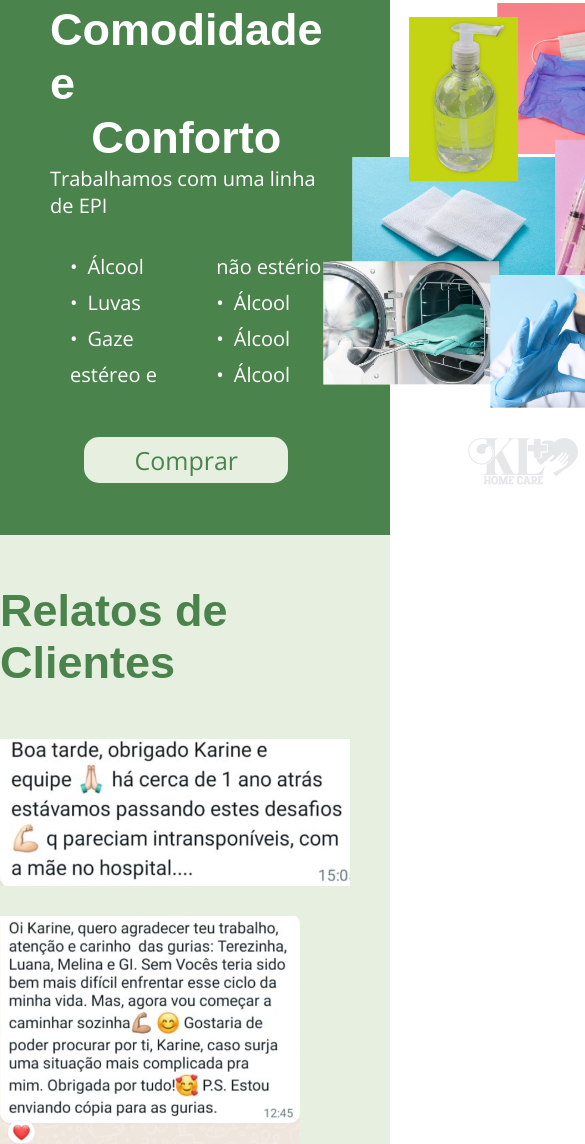
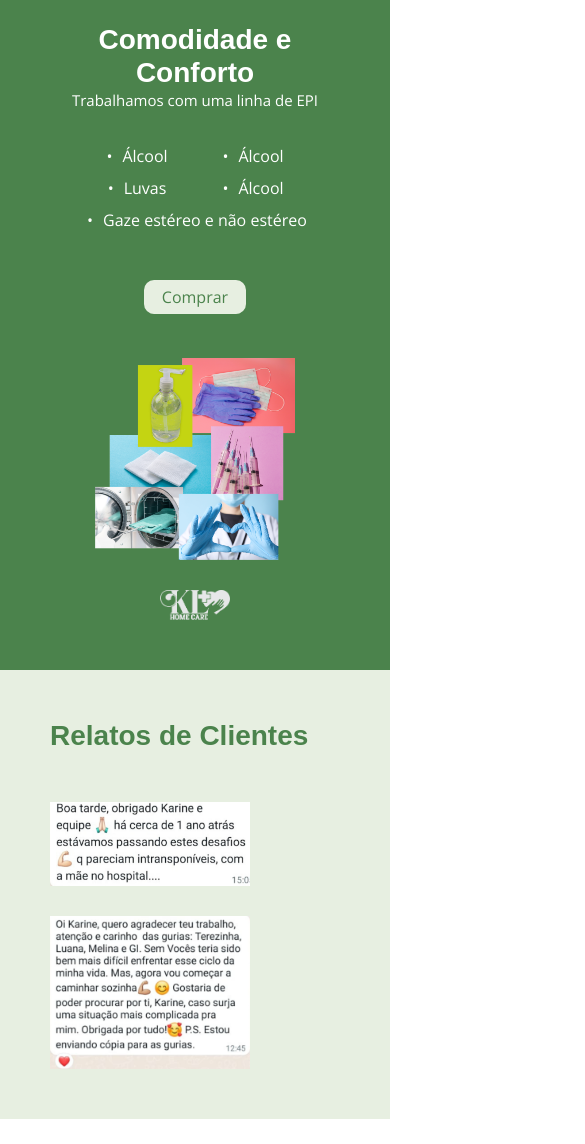
Before and after one commit to thaina-lopes/KL-home-care, a React app: page / in a window 390 px wide. Shown: the part 1466-2610 px from the top of the page, 585 px wide, since content can reach past the window. After the commit the page ends 2585 px from the top, so only its background shows below. Built offline with nearby package versions, Linux system fonts and the light colour scheme; a web font is replaced by a local one.

Commit message:
Ajustando a respondividade de Produtos

```diff
--- a/src/Produtos.css
+++ b/src/Produtos.css
@@ -4,7 +4,7 @@
 }
 .produtos-container {
   display: grid;
-  grid-template-columns: 2fr 1fr;
+  grid-template-columns: 1.5fr 1fr;
   max-width: 1024px;
   margin: 0 auto;
 }
@@ -31,8 +31,12 @@
   margin-bottom: 50px;
   font-size: 20px;
 }
+.gaze {
+  white-space: nowrap;
+}
 li {
-  margin-left: 20px;
+  width: 100px;
+  margin-left: 0px;
 }
 li::marker {
   font-size: 12px;
@@ -60,3 +64,83 @@ li::before {
   width: 110px;
   margin-top: 30px;
 }
+
+@media (max-width: 1048px) {
+  .produtos-container {
+    max-width: 780px;
+  }
+  .produtos-lista {
+    font-size: 18px;
+  }
+  .botao_comprar {
+    font-size: 22px;
+  }
+  .img-epi {
+    width: 350px;
+  }
+  .img-logokl {
+    width: 90px;
+  }
+}
+
+@media (max-width: 780px) {
+  .produtos {
+    padding: 50px 30px;
+  }
+  .produtos-container {
+    max-width: 560px;
+  }
+  .produtos-titulo {
+    font-size: 30px;
+  }
+  .produtos-subtitulo {
+    font-size: 16px;
+  }
+  .produtos-lista {
+    font-size: 16px;
+    line-height: 2;
+  }
+  .botao_comprar {
+    font-size: 18px;
+  }
+  .img-epi {
+    width: 250px;
+  }
+  .img-logokl {
+    width: 70px;
+  }
+}
+@media (max-width: 560px) {
+  .produtos {
+    display: flex;
+    justify-content: center;
+  }
+  .produtos-container {
+    display: block;
+    max-width: 320px;
+    text-align: center;
+  }
+  .produtos-texto {
+    text-align: center;
+  }
+  .produtos-titulo {
+    font-size: 28px;
+    text-align: start;
+  }
+  .produtos-subtitulo {
+    font-size: 15px;
+  }
+  .botao_comprar {
+    font-size: 16px;
+    margin-bottom: 130px;
+    padding: 6px 18px;
+    border-radius: 10px;
+  }
+  .img-epi {
+    width: 200px;
+    margin-top: 50px;
+  }
+  .img-logokl {
+    width: 70px;
+  }
+}
--- a/src/Produtos.js
+++ b/src/Produtos.js
@@ -13,8 +13,7 @@ export default function Produtos() {
           <ul className="produtos-lista">
             <li>Álcool</li>
             <li>Luvas</li>
-            <li>Gaze estéreo e não estério</li>
-            <li>Álcool</li>
+            <li className="gaze">Gaze estéreo e não estéreo</li>
             <li>Álcool</li>
             <li>Álcool</li>
           </ul>
--- a/src/Relatos.css
+++ b/src/Relatos.css
@@ -1,11 +1,11 @@
 .relatos {
   background-color: var(--bege);
+  padding: 50px;
 }
 .relatos-titulo {
   color: var(--verde);
   font-family: "Anybody", sans-serif;
   font-size: 45px;
-  padding-top: 50px;
   max-width: 1024px;
   margin: 0 auto;
 }
@@ -23,3 +23,40 @@
   width: 300px;
   margin-top: 30px;
 }
+
+@media (max-width: 1024px) {
+}
+
+@media (max-width: 780px) {
+  .relatos-container {
+    max-width: 560px;
+  }
+  .relatos-titulo {
+    font-size: 35px;
+  }
+  .relato-01 {
+    width: 270px;
+    margin-top: 50px;
+  }
+  .relato-02 {
+    width: 250px;
+    margin-top: 30px;
+  }
+}
+
+@media (max-width: 560px) {
+  .relatos-container {
+    max-width: 330px;
+  }
+  .relatos-titulo {
+    font-size: 28px;
+  }
+  .relato-01 {
+    width: 200px;
+    margin-top: 50px;
+  }
+  .relato-02 {
+    width: 200px;
+    margin-top: 30px;
+  }
+}
```
